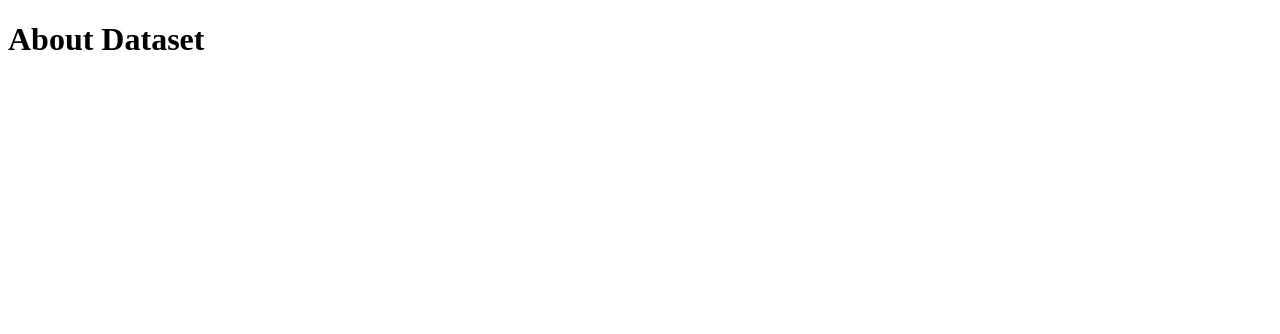
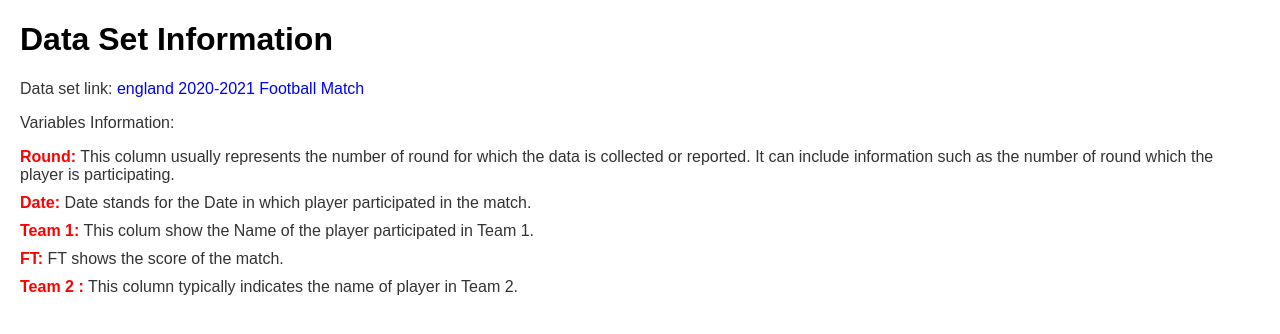
Before and after one commit to shalu0302/python_final_project, a Flask app: page /about in a window 1280 px wide. Shown: the top 334 px of the page. Run offline with Flask 3, Linux system fonts and the light colour scheme.

Commit message:
Update about.html

```diff
--- a/website/templates/about.html
+++ b/website/templates/about.html
@@ -1,11 +1,51 @@
 <!DOCTYPE html>
 <!-- saved from url=(0112)https://lms.stclaircollege.ca/bbcswebdav/pid-2982358-dt-content-rid-43510121_1/courses/DAB111-23F-003/about.html -->
 <html>
-  <head>
-    <meta http-equiv="Content-Type" content="text/html; charset=windows-1252" />
-    <title>About Dataset</title>
-  </head>
-  <body>
-    <h1>About Dataset</h1>
-  </body>
+<head>
+    <title>Data Set Information</title>
+    <style>
+        body {
+            font-family: Arial, sans-serif;
+            background-color: white;
+            color: #333;
+            margin: 20px;
+        }
+        h1 {
+            color: black;
+        }
+        p {
+            margin-bottom: 10px;
+        }
+        ul {
+            list-style-type: none;
+            padding: 0;
+        }
+        li {
+            margin-bottom: 10px;
+        }
+        strong {
+            color: red;
+        }
+        a {
+            color: blue;
+            text-decoration: none;
+        }
+        a:hover {
+            text-decoration: underline;
+        }
+    </style>
+</head>
+<body>
+    <h1>Data Set Information</h1>
+    <p>Data set link: <a href="https://github.com/footballcsv/england/tree/master/2020s/2020-21">england 2020-2021 Football Match</a></p>
+    <p>Variables Information:</p>
+    <ul>
+        <li><strong>Round:</strong> This column usually represents the number of round for which the data is collected or reported. It can include information such as the number of round which the player is participating.</li>
+        <li><strong>Date:</strong> Date stands for the Date in which player participated in the match.</li>
+        <li><strong>Team 1:</strong> This colum show the Name of the player participated in Team 1.</li>
+        <li><strong>FT:</strong> FT shows the score of the match.</li>
+        <li><strong>Team 2 :</strong> This column typically indicates the name of player in Team 2.</li>
+
+    </ul>
+</body>
 </html>
```
